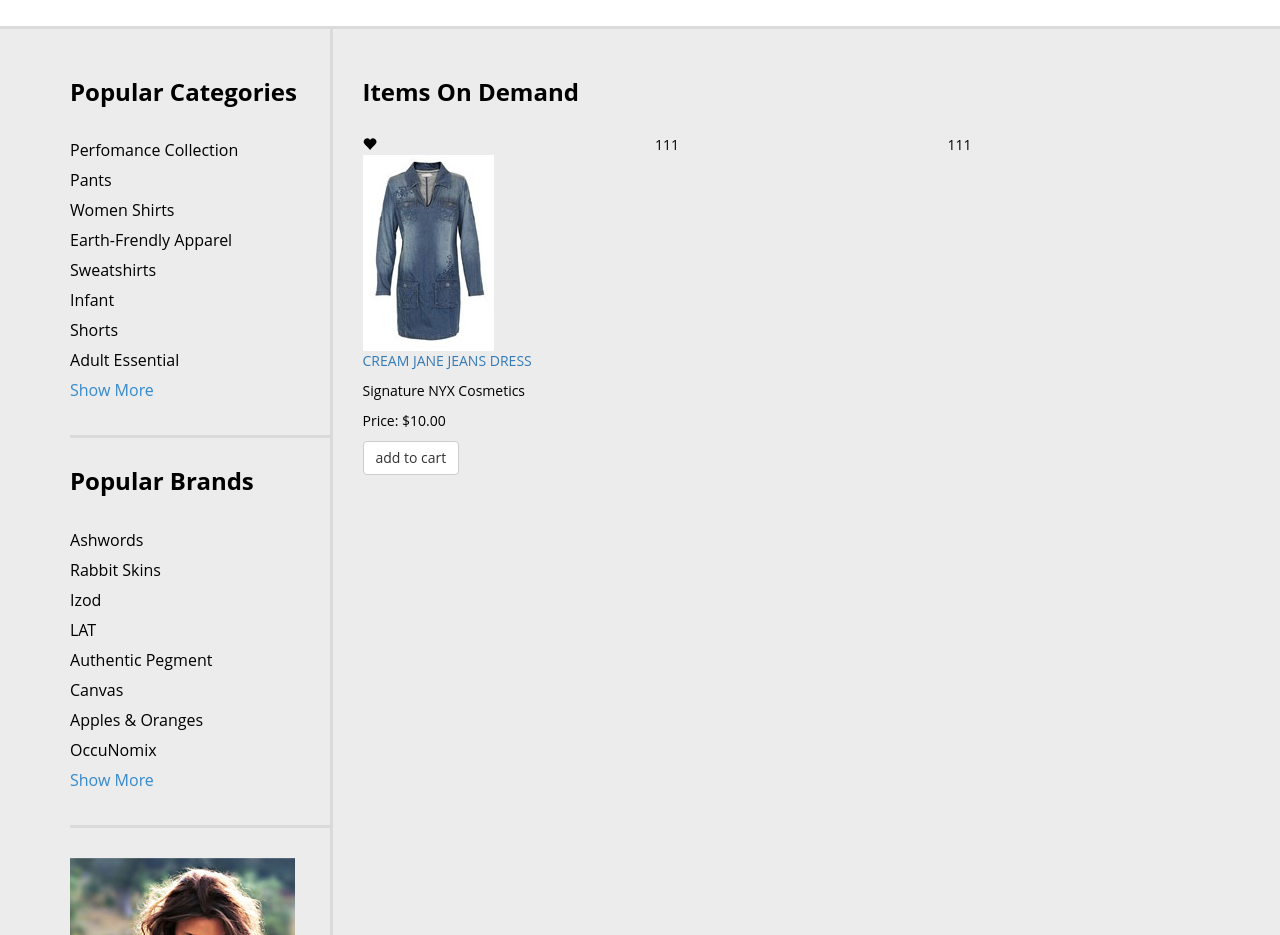
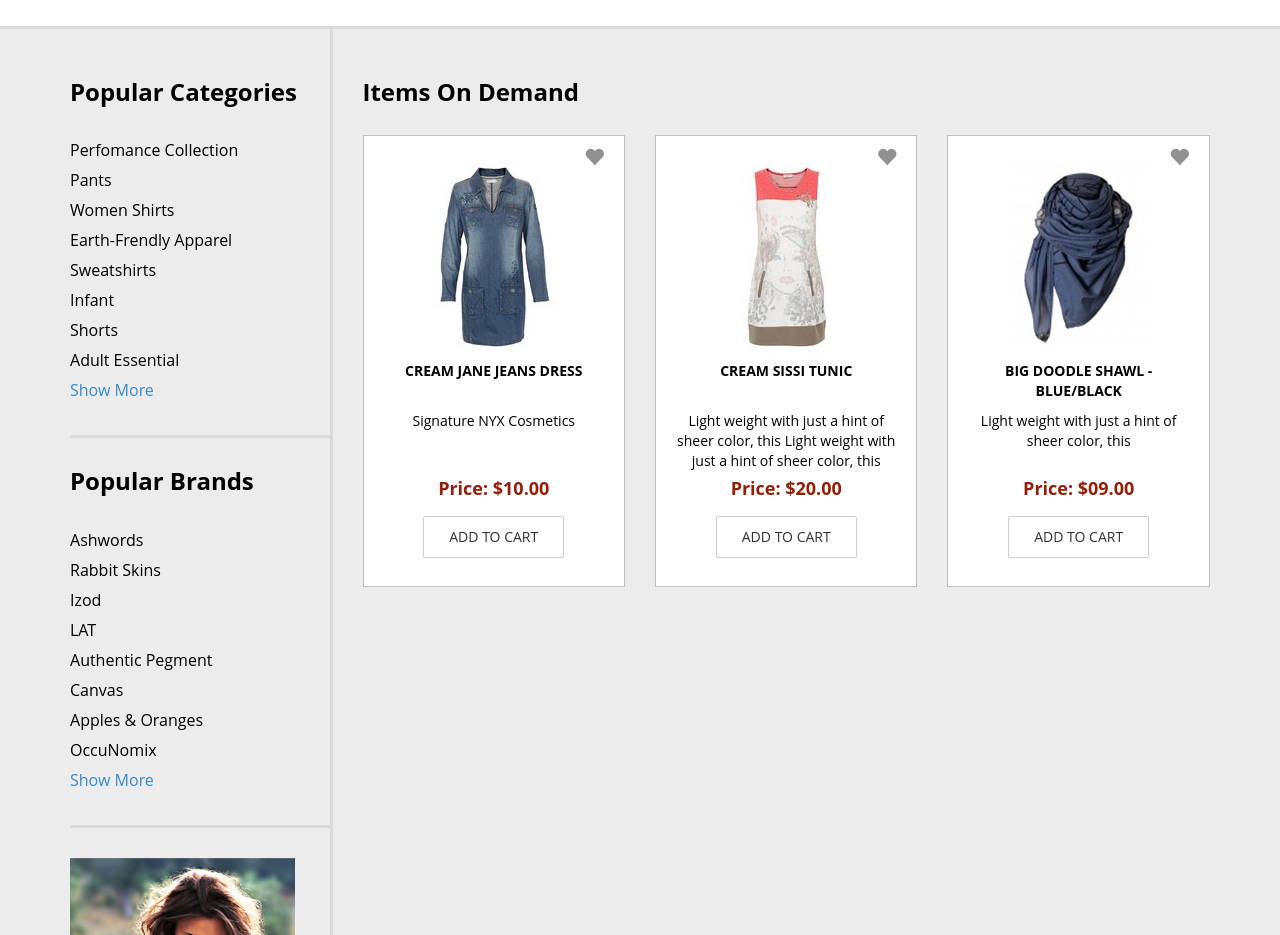
Before and after one commit to AndyMarg/styletour, a website: page public/index.html in a window 1280 px wide. Shown: the part 800-1735 px from the top of the page. Drawn offline with Linux system fonts and the light colour scheme.

Commit message:
Content product card continue (Lesson 17 finished)

```diff
--- a/public/index.html
+++ b/public/index.html
@@ -194,11 +194,12 @@
                     <div class="content">
                         <h3>Items On Demand</h3>
                         <div class="products-row row">
-                            <div class="product col-sm-4">
+                            <div class="col-sm-4">
+                                <div class="product">
                                     <div class="product-favorites">
                                         <span class="glyphicon glyphicon-heart"></span>
                                     </div>
-                                <div class="pruduct-img">
+                                    <div class="product-img">
                                         <a href=""><img src="img/goods1.jpg" alt=""></a>
                                     </div>
                                     <p class="product-title">
@@ -213,12 +214,52 @@
                                         </p>
                                         <a href="#" class="btn btn-default">add to cart</a>
                                     </div>
+                                </div> <!-- /.product-->
                             </div>
-                            <div class="product col-sm-4">
-                                111
+                            <div class="col-sm-4">
+                                <div class="product">
+                                    <div class="product-favorites">
+                                        <span class="glyphicon glyphicon-heart"></span>
                                     </div>
-                             <div class="product col-sm-4">
-                                111
+                                    <div class="product-img">
+                                        <a href=""><img src="img/goods2.jpg" alt=""></a>
+                                    </div>
+                                    <p class="product-title">
+                                        <a href="">CREAM SISSI TUNIC</a>
+                                    </p>
+                                    <p class="product-desc">
+                                        Light weight with just a hint of sheer color, this
+                                        Light weight with just a hint of sheer color, this
+                                    </p>
+                                    <div class="product-bay">
+                                        <p class="product-price">
+                                            Price: $20.00
+                                        </p>
+                                        <a href="#" class="btn btn-default">add to cart</a>
+                                    </div>
+                                </div>  <!-- /.product-->
+                            </div>
+                            <div class="col-sm-4">
+                                <div class="product">
+                                    <div class="product-favorites">
+                                        <span class="glyphicon glyphicon-heart"></span>
+                                    </div>
+                                    <div class="product-img">
+                                        <a href=""><img src="img/goods3.jpg" alt=""></a>
+                                    </div>
+                                    <p class="product-title">
+                                        <a href="">BIG DOODLE SHAWL - BLUE/BLACK</a>
+                                    </p>
+                                    <p class="product-desc">
+                                        Light weight with just a hint of sheer color, this
+                                    </p>
+                                    <div class="product-bay">
+                                        <p class="product-price">
+                                            Price: $09.00
+                                        </p>
+                                        <a href="#" class="btn btn-default">add to cart</a>
+                                    </div>
+                                </div>  <!-- /.product-->
                             </div>
                         </div> <!-- /.products-row -->
                     </div> <!-- /.content -->
--- /dev/null
+++ b/src/scss/ptoduct.scss
@@ -0,0 +1,77 @@
+@import "partials/mixins";
+@import "partials/params";
+
+#main-content {
+
+    & .content {
+
+        & .product {
+            position: relative;
+            overflow: hidden;
+            padding: 25px 15px;
+            height: 452px;
+            transition: all .5s;
+            text-align: center;
+            background-color: #fff;
+            border: 1px solid #c0c0c0;
+            &:hover { box-shadow: 0 0 16px rgba(0, 0, 0, .5);}
+
+            & .product-favorites {
+                position: absolute;
+                top: 10px;
+                right: 20px;
+                & span {
+                    color: #909090;
+                    font-size: 20px;
+                }
+            }
+
+            & .product-sale {
+
+            }
+
+            & .product-img {
+                height: 200px;
+                width: 100%;
+            }
+
+            & .product-title {
+                min-height: 40px;
+                overflow: hidden;
+                & a {
+                    font-weight: 700;
+                    color: #000;
+                    text-transform: uppercase;
+                }
+            }
+
+            & .product-desc {
+                max-height: 60px;
+                overflow: hidden;
+            }
+
+            & .product-bay {
+                position: absolute;
+                width: 100%;
+                bottom: 28px;
+                left: 0;
+                text-align: center;
+
+                & .product-price {
+                    margin-bottom: 15px;
+                    font-size: 18px;
+                    font-weight: bold;
+                    color: #951e08;
+                }
+                & .btn {
+                    padding: 10px 25px;
+                    text-transform: uppercase;
+                    border-radius: 2px;
+                    &:hover {background-color: #ececec;}
+                }
+            }
+        }
+
+
+    }
+}
```
Also changed, not shown: public/css/bundle.min.css. Lines whose indentation alone changed are shown as unchanged.
